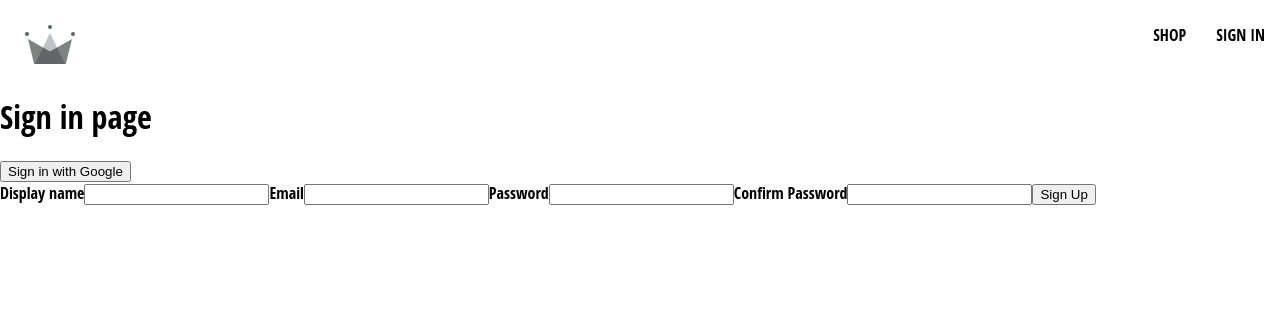
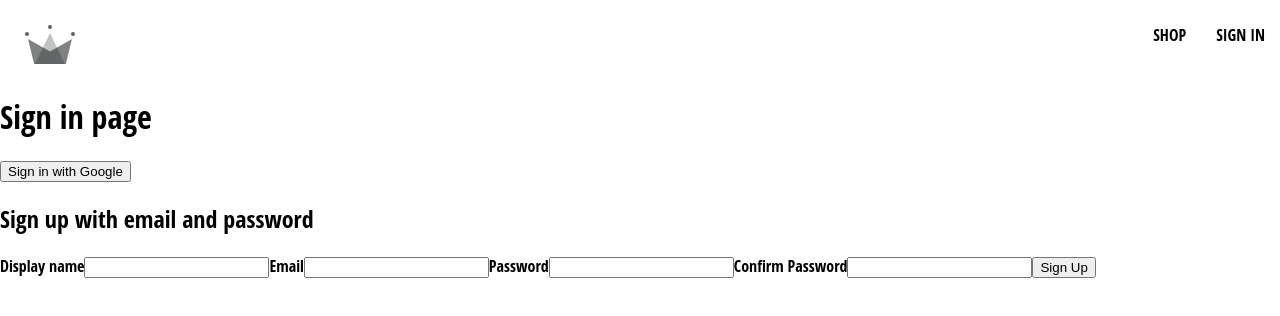
Before and after one commit to ItaniAK/22_crown-clothing, a React (Create React App) app: page /sign-in in a window 1280 px wide. Shown: the top 316 px of the page. Built offline with nearby package versions, Linux system fonts and the light colour scheme.

Commit message:
[+]98. Complete funtionality of sign up form with email and password

```diff
--- a/src/components/sign-up-form/sign-up-form.jsx
+++ b/src/components/sign-up-form/sign-up-form.jsx
@@ -1,4 +1,6 @@
 import React, { useState } from 'react';
+
+import { createAuthUserWithEmailAndPassword, createUserDocumentFromAuth } from '../../utils/firebase';
 
 const defaultFormField = {
     displayName: '',
@@ -18,14 +20,44 @@ function SignUpForm() {
         setFormField({...formField, [name]: value});
     }
 
+    const resetFormFiled = () => {
+        setFormField(defaultFormField);
+    }
+
+    const handleSubmit = async (event) => {
+        event.preventDefault();
+
+        if (password !== confirmPassword) {
+            alert("Passwords do not match");
+            return;
+        }
+
+        try {
+            const { user } = await createAuthUserWithEmailAndPassword(email, password);
+
+            await createUserDocumentFromAuth(user, { displayName });
+            resetFormFiled();
+
+
+        } catch (error) {
+            if  (error.code === 'auth/email-already-in-use') {
+                alert("Can't create user, email already in use")
+            } else {
+                console.log('user creation encountered an error', error);
+            }
+        }
+
+    }
+
     return (
         <div>
-            <form action="">
+            <h2>Sign up with email and password</h2>
+            <form onSubmit={handleSubmit}>
             <label>Display name</label>
             <input
                 required
                 type="text"
-                name='displayName'
+                name="displayName"
                 value={displayName}
                 onChange={handleChange}
             />
@@ -33,7 +65,7 @@ function SignUpForm() {
             <input
                 required
                 type="email"
-                name='email'
+                name="email"
                 value={email}
                 onChange={handleChange}
                 />
--- a/src/routes/sign-in/sign-in.jsx
+++ b/src/routes/sign-in/sign-in.jsx
@@ -1,4 +1,7 @@
-import {createUserDocumentFromAuth, signInWithGooglePopup} from '../../utils/firebase';
+import {
+  createUserDocumentFromAuth,
+  signInWithGooglePopup
+} from '../../utils/firebase';
 
 import SignUpForm from '../../components/sign-up-form/sign-up-form';
 
--- a/src/utils/firebase.js
+++ b/src/utils/firebase.js
@@ -3,7 +3,8 @@ import {
     getAuth,
     signInWithRedirect,
     signInWithPopup,
-    GoogleAuthProvider
+    GoogleAuthProvider,
+    createUserWithEmailAndPassword
 } from "firebase/auth";
 import {
     getFirestore,
@@ -34,7 +35,12 @@ export const signInWithGooglePopup = () => signInWithPopup(auth, googleProvider)
 
 export const db = getFirestore();
 
-export const createUserDocumentFromAuth = async (userAuth) => {
+export const createUserDocumentFromAuth = async (
+  userAuth,
+  additionalInformation = {}
+  ) => {
+  if (!userAuth) return;
+
   const userDocRef = doc(db, "user", userAuth.uid);
 
   const userSnapshot = await getDoc(userDocRef);
@@ -46,7 +52,8 @@ export const createUserDocumentFromAuth = async (userAuth) => {
       await setDoc(userDocRef, {
         displayName,
         email,
-        createdAt
+        createdAt,
+        ...additionalInformation
       })
     } catch (error) {
       console.log('error creating the user', error.message())
@@ -54,3 +61,9 @@ export const createUserDocumentFromAuth = async (userAuth) => {
   }
   return userDocRef;
 }
+
+export const createAuthUserWithEmailAndPassword = async (email, password) => {
+  if (!email || !password) return;
+
+  return await createUserWithEmailAndPassword(auth, email, password);
+}
```
